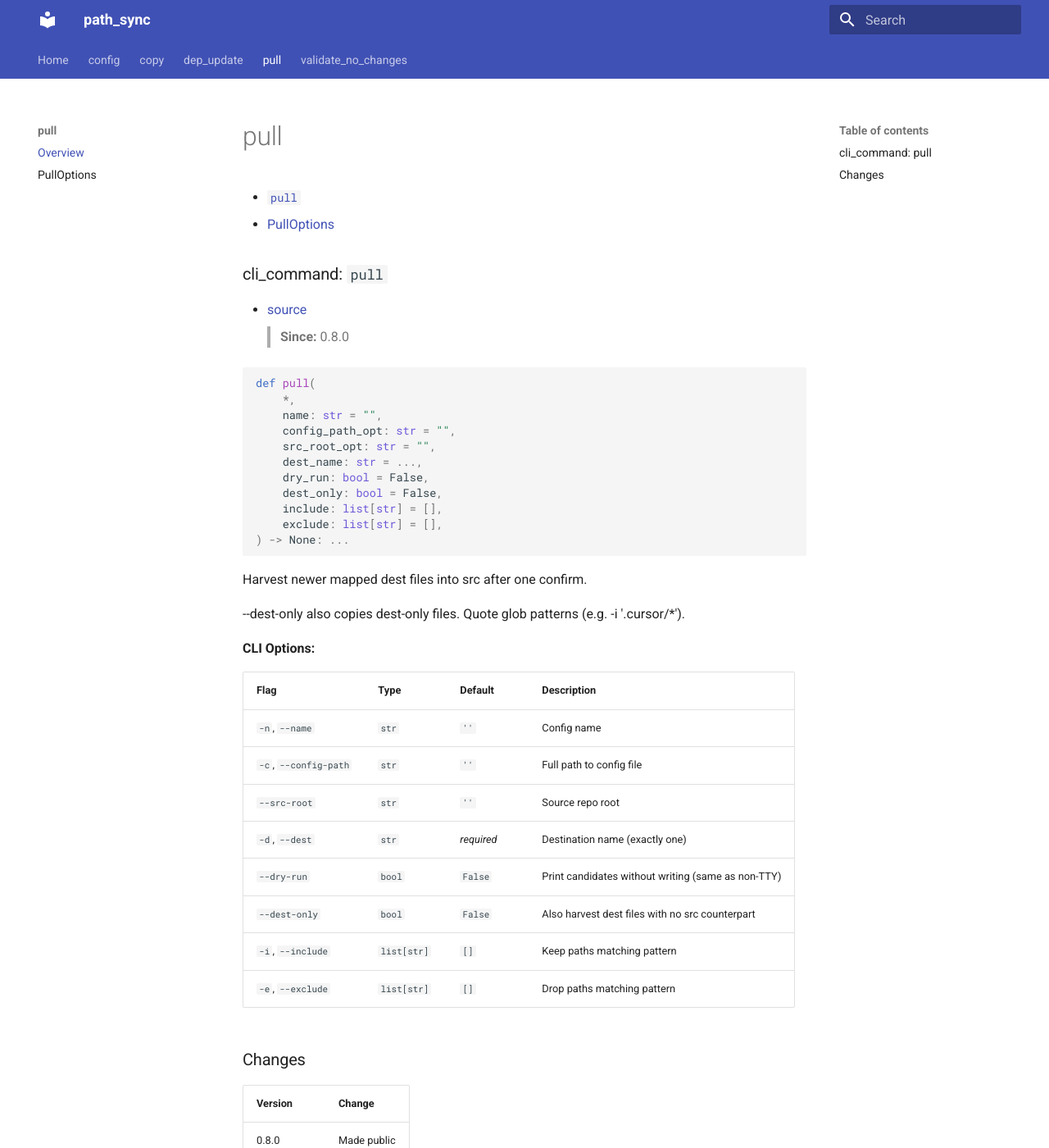
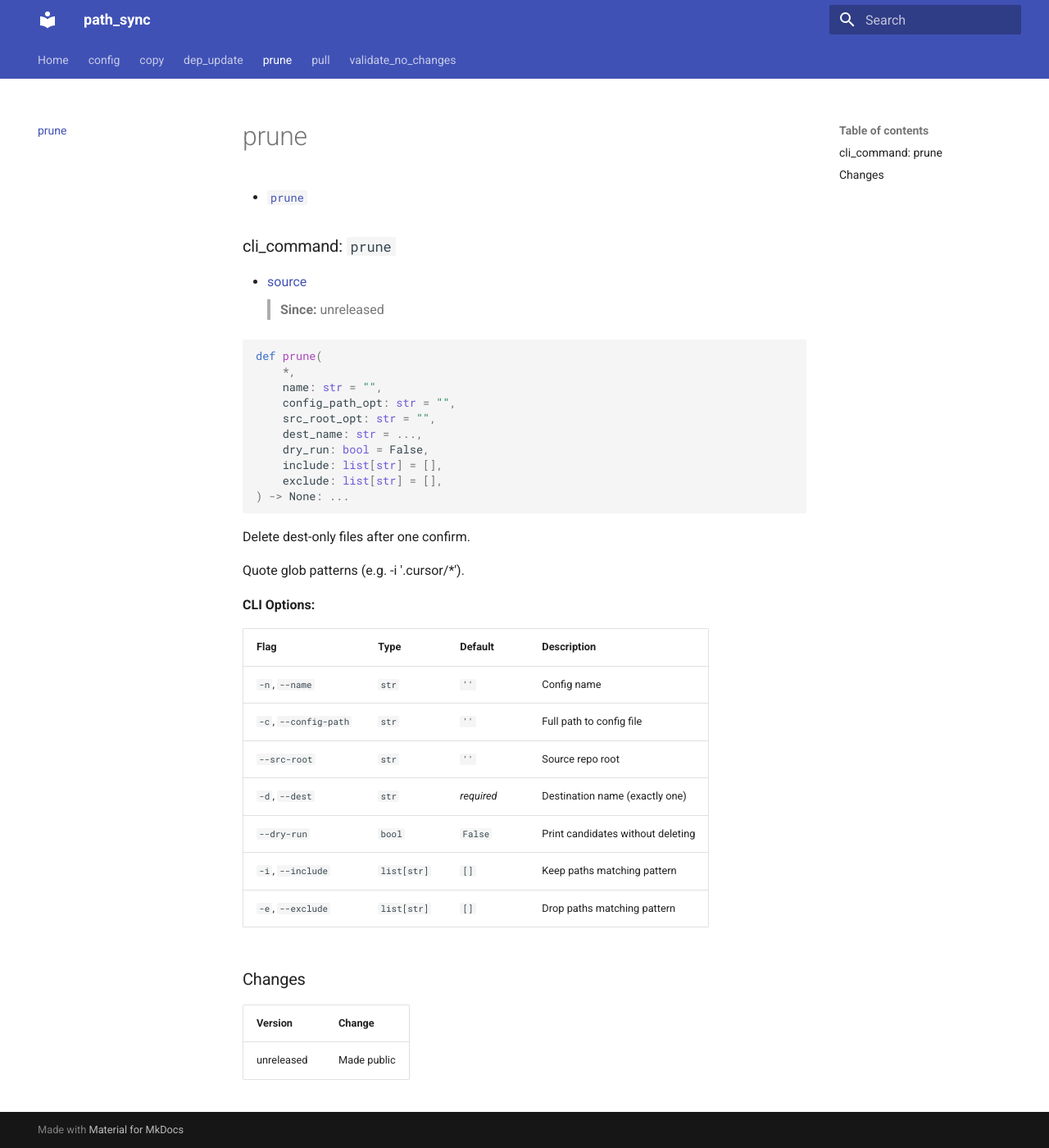
Before and after one commit to EspenAlbert/path-sync, an MkDocs documentation site: the page built from docs/prune/index.md, in a window 1280 px wide and 1400 px high. Shown: the whole window at 82% size. Built offline with MkDocs 1.6.1 and Material for MkDocs 9.7.7, drawn with Linux system fonts in a browser that asks for light colours.

Commit message:
chore: gen changelgo files

````diff
--- a/.groups.yaml
+++ b/.groups.yaml
@@ -32,6 +32,11 @@ groups:
   - _internal.models_dep.DepConfig
   - _internal.models_dep.PRConfig
   - _internal.models_dep.UpdateEntry
+- name: prune
+  owned_modules:
+  - _internal.cmd_prune
+  owned_refs:
+  - _internal.cmd_prune.prune
 - name: pull
   owned_modules:
   - _internal.cmd_pull
--- a/docs/pull/index.md
+++ b/docs/prune/index.md
@@ -1,37 +1,35 @@
 <!-- === DO_NOT_EDIT: pkg-ext header === -->
-# pull
+# prune
 
 <!-- === OK_EDIT: pkg-ext header === -->
 
 <!-- === DO_NOT_EDIT: pkg-ext symbols === -->
-- [`pull`](#pull_def)
-- [PullOptions](./pulloptions.md)
+- [`prune`](#prune_def)
 <!-- === OK_EDIT: pkg-ext symbols === -->
 
-<!-- === DO_NOT_EDIT: pkg-ext pull_def === -->
-<a id="pull_def"></a>
+<!-- === DO_NOT_EDIT: pkg-ext prune_def === -->
+<a id="prune_def"></a>
 
-### cli_command: `pull`
-- [source](../../path_sync/_internal/cmd_pull.py#L360)
-> **Since:** 0.8.0
+### cli_command: `prune`
+- [source](../../path_sync/_internal/cmd_prune.py#L54)
+> **Since:** unreleased
 
 ```python
-def pull(
+def prune(
     *,
     name: str = "",
     config_path_opt: str = "",
     src_root_opt: str = "",
     dest_name: str = ...,
     dry_run: bool = False,
-    dest_only: bool = False,
     include: list[str] = [],
     exclude: list[str] = [],
 ) -> None: ...
 ```
 
-Harvest newer mapped dest files into src after one confirm.
+Delete dest-only files after one confirm.
 
---dest-only also copies dest-only files. Quote glob patterns (e.g. -i '.cursor/*').
+Quote glob patterns (e.g. -i '.cursor/*').
 
 **CLI Options:**
 
@@ -41,8 +39,7 @@ Harvest newer mapped dest files into src after one confirm.
 | `-c`, `--config-path` | `str` | `''` | Full path to config file |
 | `--src-root` | `str` | `''` | Source repo root |
 | `-d`, `--dest` | `str` | *required* | Destination name (exactly one) |
-| `--dry-run` | `bool` | `False` | Print candidates without writing (same as non-TTY) |
-| `--dest-only` | `bool` | `False` | Also harvest dest files with no src counterpart |
+| `--dry-run` | `bool` | `False` | Print candidates without deleting |
 | `-i`, `--include` | `list[str]` | `[]` | Keep paths matching pattern |
 | `-e`, `--exclude` | `list[str]` | `[]` | Drop paths matching pattern |
 
@@ -50,5 +47,5 @@ Harvest newer mapped dest files into src after one confirm.
 
 | Version | Change |
 |---------|--------|
-| 0.8.0 | Made public |
-<!-- === OK_EDIT: pkg-ext pull_def === -->
+| unreleased | Made public |
+<!-- === OK_EDIT: pkg-ext prune_def === -->
--- a/mkdocs.yml
+++ b/mkdocs.yml
@@ -33,6 +33,7 @@ nav:
     - UpdateEntry: dep_update/updateentry.md
     - VerifyConfig: dep_update/verifyconfig.md
     - VerifyStep: dep_update/verifystep.md
+  - prune: prune/index.md
   - pull:
     - Overview: pull/index.md
     - PullOptions: pull/pulloptions.md
--- a/path_sync/__init__.py
+++ b/path_sync/__init__.py
@@ -2,6 +2,7 @@
 # flake8: noqa
 from path_sync import copy
 from path_sync import dep_update
+from path_sync import prune
 from path_sync import pull
 from path_sync import validate_no_changes
 from path_sync import config
@@ -10,6 +11,7 @@ VERSION = "0.8.0"
 __all__ = [
     "copy",
     "dep_update",
+    "prune",
     "pull",
     "validate_no_changes",
     "config",
````
Also changed, not shown: docs/copy/copyoptions.md (+1 -1 lines), docs/copy/index.md (+1 -1 lines), docs/index.md (+36 -1 lines), docs/pull/pulloptions.md (+1 -1 lines), 2 other files.
